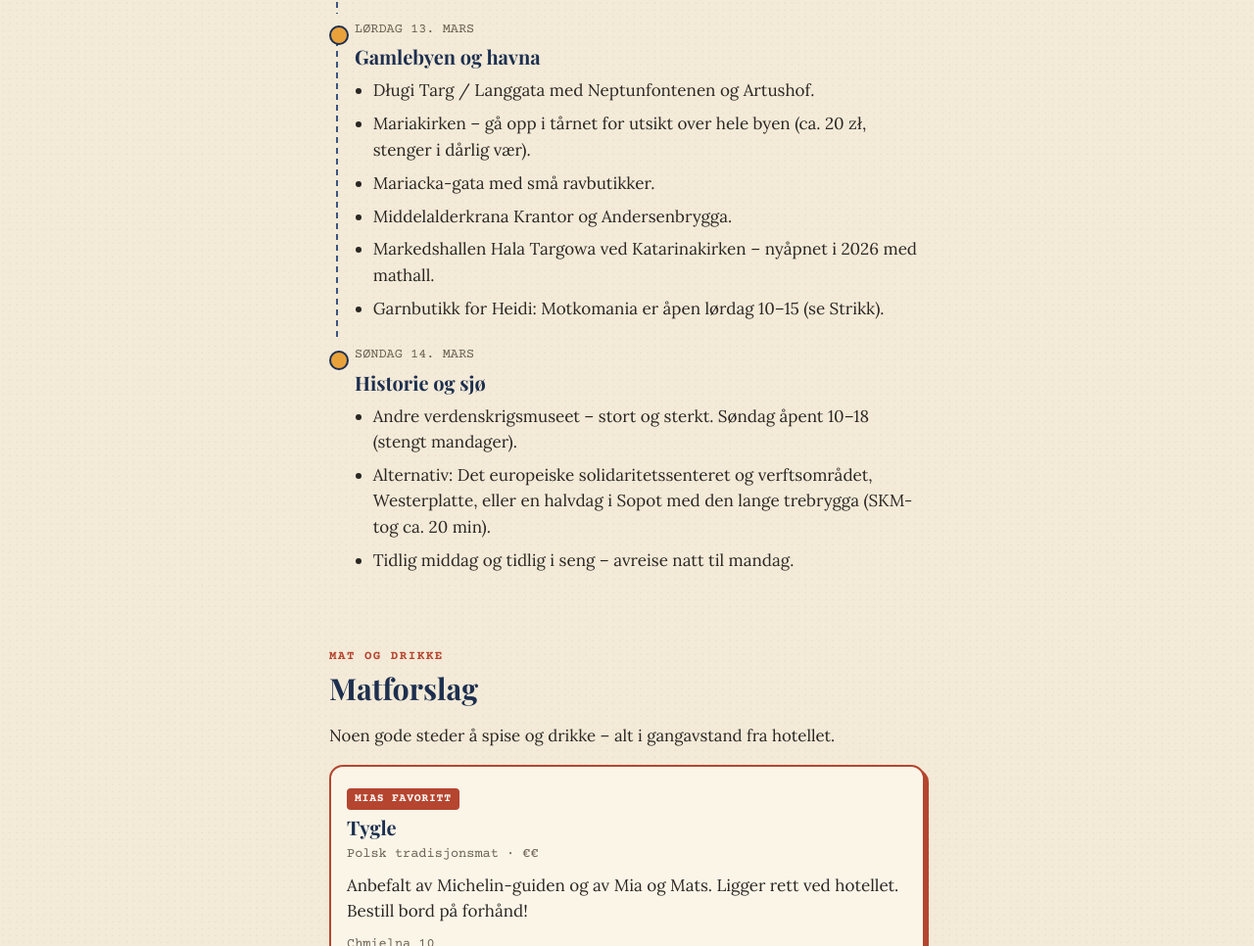
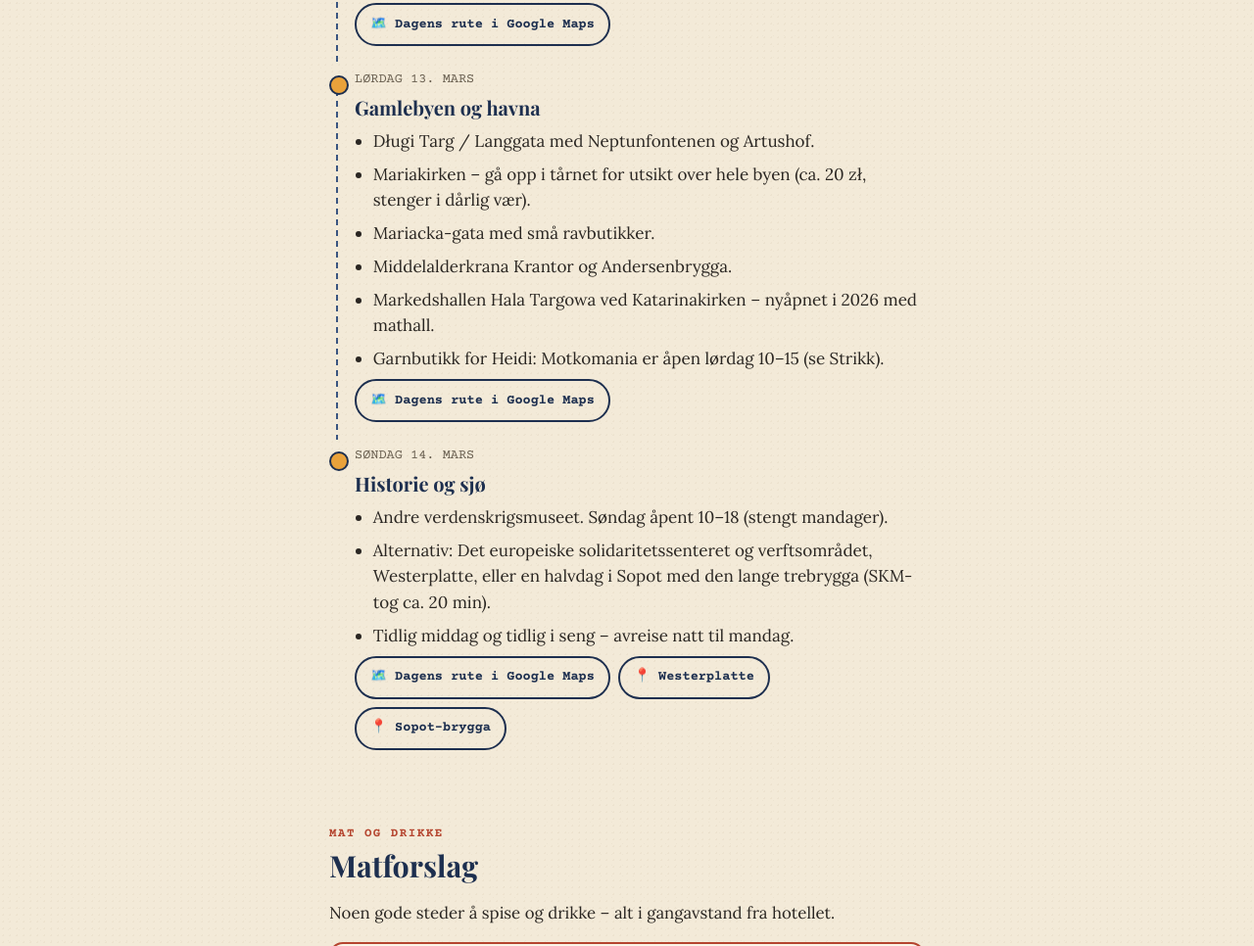
Before and after one commit to miastorstad/gdansk-2027, a plain HTML site: page index.html in a window 1280 px wide. Shown: the part 4781-5747 px from the top of the page at 98% size. Drawn offline with nearby package versions, Linux system fonts and the light colour scheme; a web font is replaced by a local one.

Commit message:
Rute-knapp per dag i Google Maps, fjern «stort og sterkt», cache-busting
Co-Authored-By: Claude Opus 5.5 <noreply@anthropic.com>

```diff
--- a/app.js
+++ b/app.js
@@ -9,6 +9,14 @@
   function $(sel, rot) { return (rot || document).querySelector(sel); }
   function kartlenke(q) {
     return "https://www.google.com/maps/search/?api=1&query=" + encodeURIComponent(q);
+  }
+  // Gårute i Google Maps: fra hotellet, via stoppene (maks 9 mellomstopp), til siste stopp.
+  function rutelenke(stopp) {
+    var mellom = stopp.slice(0, -1).map(encodeURIComponent).join("%7C");
+    return "https://www.google.com/maps/dir/?api=1&travelmode=walking" +
+      "&origin=" + encodeURIComponent(D.hotell.kart) +
+      "&destination=" + encodeURIComponent(stopp[stopp.length - 1]) +
+      (mellom ? "&waypoints=" + mellom : "");
   }
   function lenkeKnapp(q, tekst, liten) {
     return '<a class="knapp' + (liten ? " liten" : "") + '" href="' + kartlenke(q) +
@@ -60,7 +68,12 @@
       '<p class="ingress">Bare forslag – gjør akkurat det dere har lyst til.</p>';
     D.dager.forEach(function (d) {
       html += '<div class="dag"><p class="meta">' + d.dato.toUpperCase() + "</p><h3>" + d.tittel +
-        "</h3><ul>" + d.punkter.map(function (p) { return "<li>" + p + "</li>"; }).join("") + "</ul></div>";
+        "</h3><ul>" + d.punkter.map(function (p) { return "<li>" + p + "</li>"; }).join("") + "</ul>" +
+        (d.stopp || d.ekstra ? '<div class="bildeknapper">' +
+          (d.stopp ? '<a class="knapp liten" href="' + rutelenke(d.stopp) + '" target="_blank" rel="noopener">🗺️ Dagens rute i Google Maps</a>' : "") +
+          (d.ekstra || []).map(function (e) { return lenkeKnapp(e.kart, e.tekst, true); }).join("") +
+          "</div>" : "") +
+        "</div>";
     });
     $("#dager").innerHTML = html;
   })();
--- a/data/innhold.js
+++ b/data/innhold.js
@@ -76,7 +76,9 @@ window.INNHOLD = {
         "Sjekk inn på hotellet og pust ut.",
         "Kveldstur langs Motława og Andersenbrygga (Długie Pobrzeże) – fint opplyst om kvelden.",
         "Middag nær hotellet, for eksempel Tygle (se mat-tipsene)."
-      ]
+      ],
+      // «stopp» blir en gårute i Google Maps fra hotellet (rekkefølgen her = rekkefølgen på ruta)
+      stopp: ["Długie Pobrzeże, Gdańsk", "Tygle Chmielna 10 Gdańsk"]
     },
     {
       dato: "Lørdag 13. mars",
@@ -88,15 +90,29 @@ window.INNHOLD = {
         "Middelalderkrana Krantor og Andersenbrygga.",
         "Markedshallen Hala Targowa ved Katarinakirken – nyåpnet i 2026 med mathall.",
         "Garnbutikk for Heidi: Motkomania er åpen lørdag 10–15 (se Strikk)."
+      ],
+      stopp: [
+        "Fontanna Neptuna, Długi Targ, Gdańsk",
+        "Dwór Artusa, Gdańsk",
+        "Żuraw, Gdańsk",
+        "ulica Mariacka, Gdańsk",
+        "Bazylika Mariacka, Gdańsk",
+        "Hala Targowa, Gdańsk",
+        "Motkomania Młyńska 9/11 Gdańsk"
       ]
     },
     {
       dato: "Søndag 14. mars",
       tittel: "Historie og sjø",
       punkter: [
-        "Andre verdenskrigsmuseet – stort og sterkt. Søndag åpent 10–18 (stengt mandager).",
+        "Andre verdenskrigsmuseet. Søndag åpent 10–18 (stengt mandager).",
         "Alternativ: Det europeiske solidaritetssenteret og verftsområdet, Westerplatte, eller en halvdag i Sopot med den lange trebrygga (SKM-tog ca. 20 min).",
         "Tidlig middag og tidlig i seng – avreise natt til mandag."
+      ],
+      stopp: ["Muzeum II Wojny Światowej, Gdańsk", "Europejskie Centrum Solidarności, Gdańsk"],
+      ekstra: [
+        { tekst: "Westerplatte", kart: "Westerplatte, Gdańsk" },
+        { tekst: "Sopot-brygga", kart: "Molo w Sopocie, Sopot" }
       ]
     }
   ],
--- a/index.html
+++ b/index.html
@@ -95,7 +95,7 @@
 
   <script src="https://unpkg.com/maplibre-gl@4.7.1/dist/maplibre-gl.js"></script>
   <script src="https://cdn.jsdelivr.net/npm/@turf/turf@7.1.0/turf.min.js"></script>
-  <script src="data/innhold.js"></script>
-  <script src="app.js"></script>
+  <script src="data/innhold.js?v=3"></script>
+  <script src="app.js?v=8"></script>
 </body>
 </html>
```
